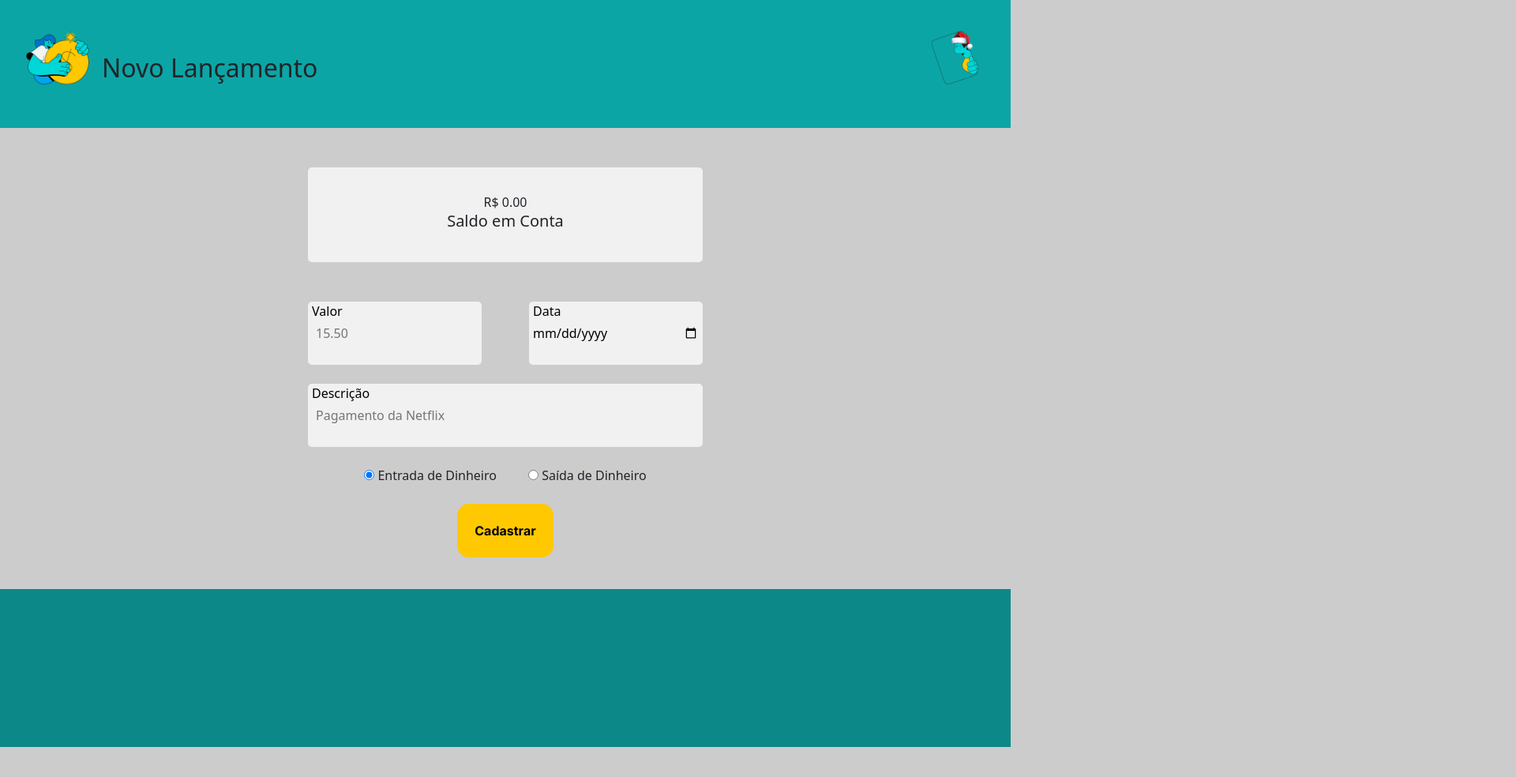
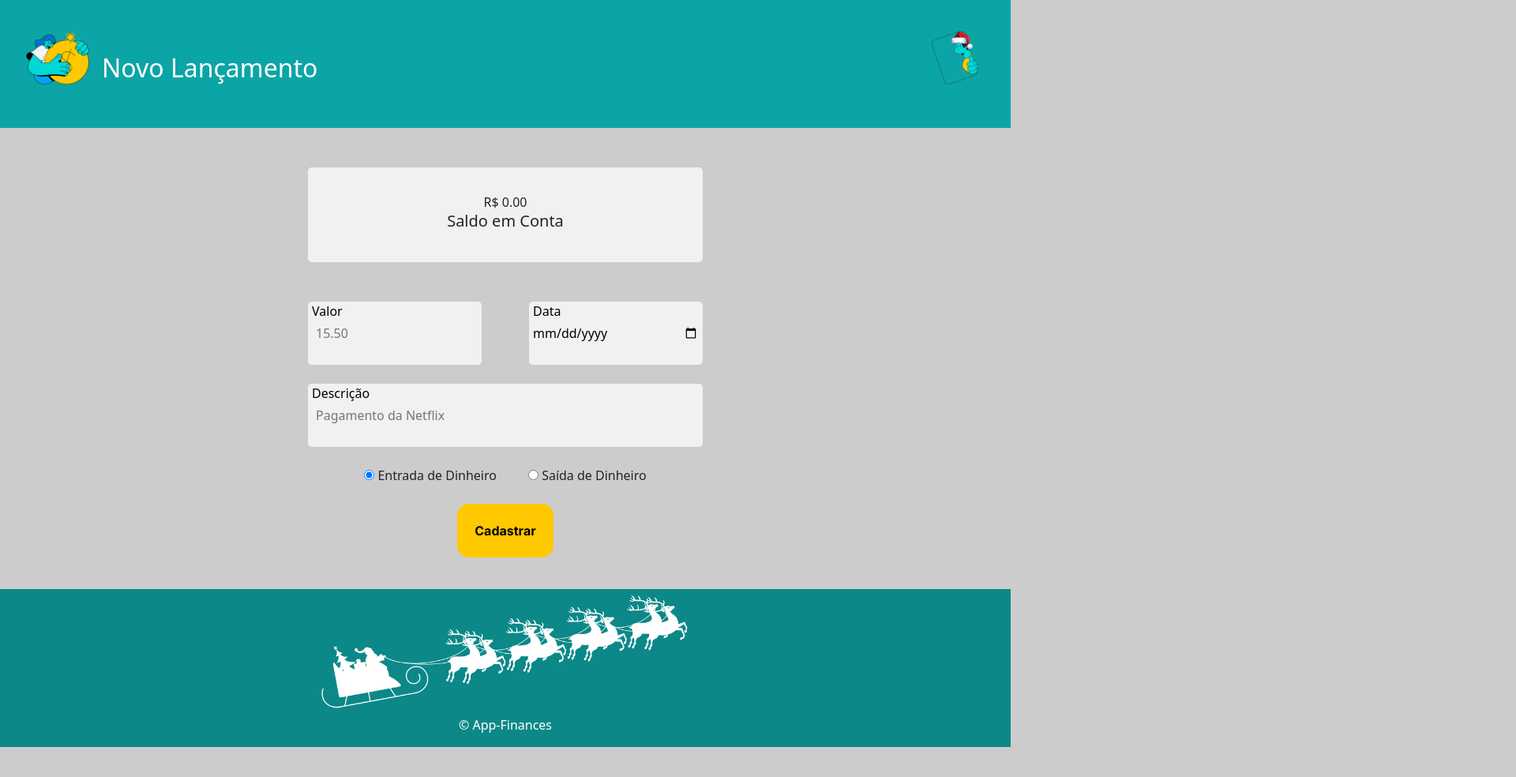
Before and after one commit to CaioSenaSouto/App-Finances, a plain HTML site: page App Finances/lancamentos.html in a window 1280 px wide. Shown: the top 984 px of the page at 79% size, 1920 px wide, since content can reach past the window. After the commit the page ends 946 px from the top, so only its background shows below. Drawn offline with nearby package versions, Linux system fonts and the light colour scheme.

Commit message:
Adicionando últimos ajustes estilização

```diff
--- a/App Finances/css/lancamentos.css
+++ b/App Finances/css/lancamentos.css
@@ -14,9 +14,11 @@ div.input {
     padding: 5px;
 }
 
+
 #desc {
     border: none;
     height: 80px;
+    /* margin-top: 10px; */
     width: 500px;
     border-radius: 5px;
     padding: 5px;
--- a/App Finances/lancamentos.html
+++ b/App Finances/lancamentos.html
@@ -9,6 +9,7 @@
 
     <link rel="stylesheet" href="css/style.css">
     <link rel="stylesheet" href="css/lancamentos.css">
+    <link rel="stylesheet" href="style.css">
 
     <link href="https://cdn.jsdelivr.net/npm/bootstrap@5.1.3/dist/css/bootstrap.min.css" rel="stylesheet" integrity="sha384-1BmE4kWBq78iYhFldvKuhfTAU6auU8tT94WrHftjDbrCEXSU1oBoqyl2QvZ6jIW3" crossorigin="anonymous">
 
@@ -25,7 +26,7 @@
                 <div class="p-2 bd-highlight">
                     <img class="icone-login" src="assets/neon_site_ep1A+1.png" alt="Desenho de uma menina abraçando uma moeda"><img>
                 </div>
-                <div class="p-2 bd-highlight align-self-end">
+                <div class="p-2 bd-highlight align-self-end cor-texto">
                     <h2>Novo Lançamento</h2>
                 </div>
                 <div class="ms-auto p-2 bd-highlight login">
@@ -71,8 +72,9 @@
             <button id="botaozinho" class="d-grid gap-2 mx-auto" type="submit"><a href="./tabela.html">Cadastrar</a></button>
         </form>
 
-        <footer>
-            <img class="footer-natal" alt="silhueta de um trenó de natal sendo puxado por renas" src="assets/pngwing.com2.png">
+        <footer class="footer-natal d-flex flex-column justify-content-center">
+            <img class="treno" alt="silhueta de um trenó de natal sendo puxado por renas" src="assets/pngwing.com2.png">
+            <p class="cor-texto copyright align-self-center"> &copy; App-Finances</p>
         </footer>
     </body>
 </html>
```
Also changed, not shown: App Finances/index.html (+2 -2 lines).
